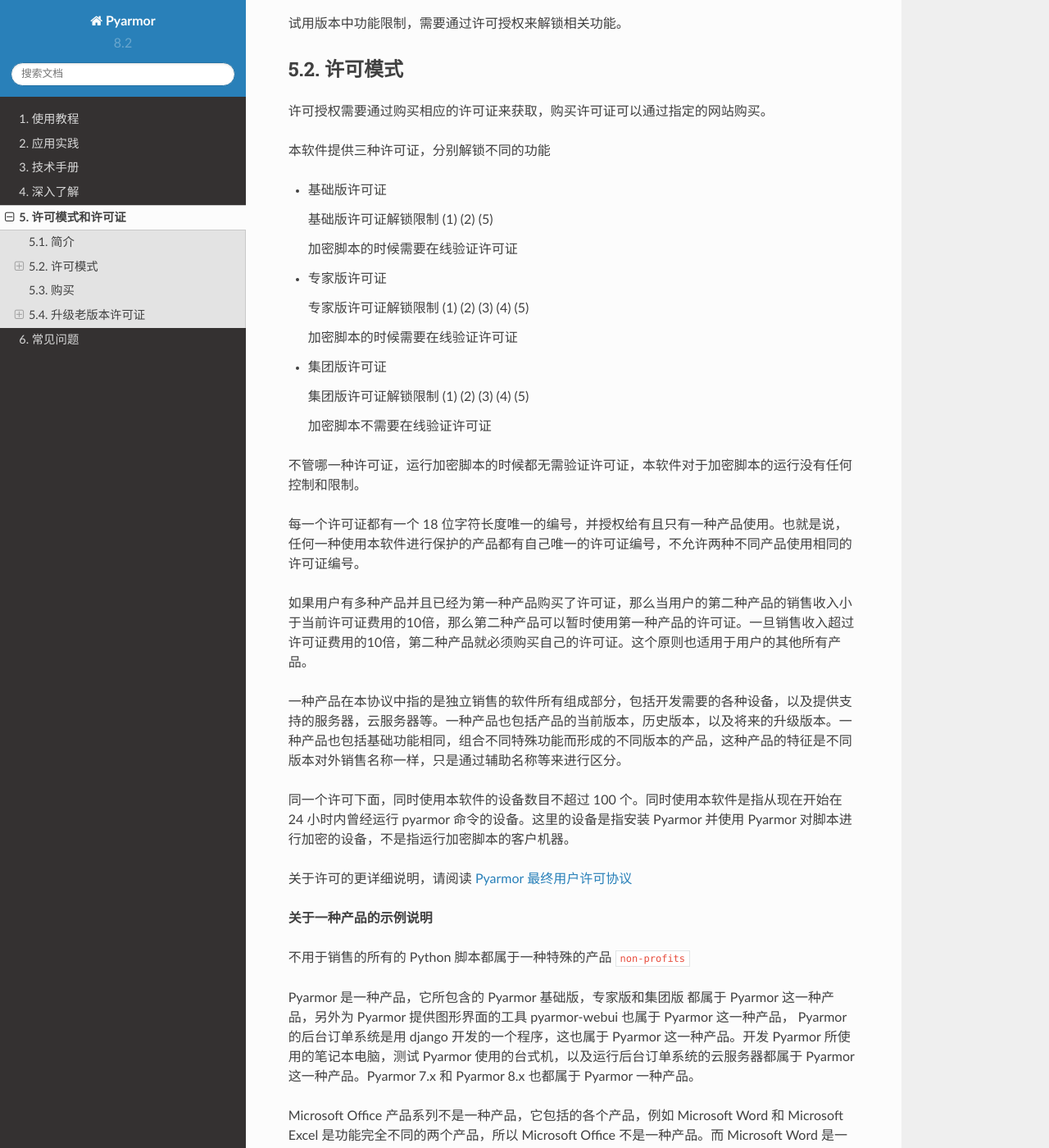
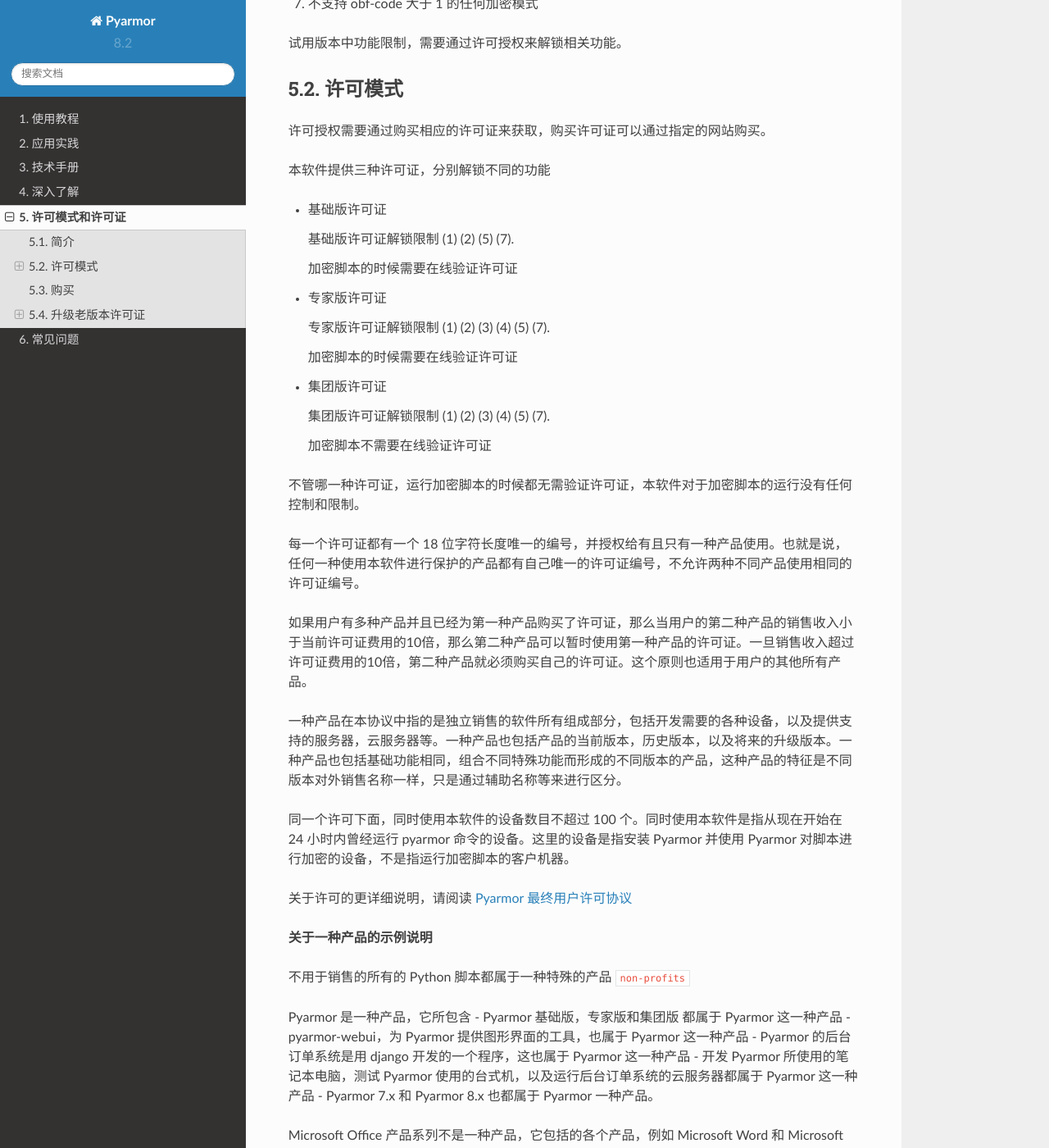
Before and after one commit to dashingsoft/pyarmor-docs-zh, a Sphinx documentation site: the page built from docs/licenses.rst, in a window 1280 px wide and 1400 px high, scrolled down 678 px. Shown: the whole window at 82% size. Built offline with Sphinx 7.4.7 and the Read the Docs theme 2.0.0, drawn with Linux system fonts in a browser that asks for light colours; pages that are not in the unit, such as notebooks, are missing from menus; some of the changed text lies outside the part shown.

Commit message:
Doc obf-code=2

```diff
--- a/docs/how-to/security.rst
+++ b/docs/how-to/security.rst
@@ -22,6 +22,7 @@
 * :option:`--enable-themida` 可以防止动态调试器，但是对性能影响比较大，并且仅在 Windwos 可用
 * :option:`--mix-str` 保护脚本的所有字符串常量
 * `pyarmor cfg mix_argnames=1` 保护函数参数，但是可能导致 annotations 不可用
+* :option:`--obf-code` ``2`` 能够同时增加反编译 Bytecode 的难度
 
 下面的选项可以隐藏加密模块的属性，外部脚本无法直接导入和使用加密脚本
 
--- a/docs/licenses.rst
+++ b/docs/licenses.rst
@@ -22,6 +22,7 @@
 (4) 可以使用本软件加密非商业用途的脚本，未经许可不得用于商业用途。
 (5) 运行辅助包的名称 "pyarmor_runtime_000000" 不可以被设置和修改
 (6) 不可以使用本软件提供任何形式的加密服务，不管是通过应用程序还是网络服务。
+(7) 不支持 obf-code 大于 1 的任何加密模式
 
 试用版本中功能限制，需要通过许可授权来解锁相关功能。
 
@@ -34,19 +35,19 @@
 
 * 基础版许可证
 
-  基础版许可证解锁限制 (1) (2) (5)
+  基础版许可证解锁限制 (1) (2) (5) (7).
 
   加密脚本的时候需要在线验证许可证
 
 * 专家版许可证
 
-  专家版许可证解锁限制 (1) (2) (3) (4) (5)
+  专家版许可证解锁限制 (1) (2) (3) (4) (5) (7).
 
   加密脚本的时候需要在线验证许可证
 
 * 集团版许可证
 
-  集团版许可证解锁限制 (1) (2) (3) (4) (5)
+  集团版许可证解锁限制 (1) (2) (3) (4) (5) (7).
 
   加密脚本不需要在线验证许可证
 
@@ -66,7 +67,12 @@
 
 不用于销售的所有的 Python 脚本都属于一种特殊的产品 ``non-profits``
 
-Pyarmor 是一种产品，它所包含的 Pyarmor 基础版，专家版和集团版 都属于 Pyarmor 这一种产品，另外为 Pyarmor 提供图形界面的工具 pyarmor-webui 也属于 Pyarmor 这一种产品， Pyarmor 的后台订单系统是用 django 开发的一个程序，这也属于 Pyarmor 这一种产品。开发 Pyarmor 所使用的笔记本电脑，测试 Pyarmor 使用的台式机，以及运行后台订单系统的云服务器都属于 Pyarmor 这一种产品。Pyarmor 7.x 和 Pyarmor 8.x 也都属于 Pyarmor 一种产品。
+Pyarmor 是一种产品，它所包含
+- Pyarmor 基础版，专家版和集团版 都属于 Pyarmor 这一种产品
+- pyarmor-webui，为 Pyarmor 提供图形界面的工具，也属于 Pyarmor 这一种产品
+- Pyarmor 的后台订单系统是用 django 开发的一个程序，这也属于 Pyarmor 这一种产品
+- 开发 Pyarmor 所使用的笔记本电脑，测试 Pyarmor 使用的台式机，以及运行后台订单系统的云服务器都属于 Pyarmor 这一种产品
+- Pyarmor 7.x 和 Pyarmor 8.x 也都属于 Pyarmor 一种产品。
 
 Microsoft Office 产品系列不是一种产品，它包括的各个产品，例如 Microsoft Word 和 Microsoft Excel 是功能完全不同的两个产品，所以 Microsoft Office 不是一种产品。而 Microsoft Word 是一种产品，它的各个版本系列 Micorsoft Word 2003，Word 2007 等也都属于 Microsoft word 这一种产品。
 
@@ -87,6 +93,7 @@
    Assert 保护        有           有          有         有        [#]_
    大脚本文件          无           有          有         有         [#]_
    混淆字符串          无          有          有         有         [#]_
+   obf-code > 1      无          有          有         有         [#]_
    RFT加密模式         无          无         有          有         [#]_
    BCC加密模式         无          无         有          有         [#]_
    ===============  ========   ========   =========   ========  ==================
@@ -101,6 +108,7 @@
 .. [#] Assert 保护，是指保护加密脚本不会被替换或者非法注入的保护功能。
 .. [#] 大脚本文件，是指加密脚本的大小超过一定值，“无”表示不能加密大脚本，“有”表示可以加密大脚本。
 .. [#] 混淆字符串，是指对脚本中的字符串常量进行混淆保护的功能。
+.. [#] 从 Pyarmor 8.2 开始，obf-code 支持使用多种不同方式对函数进行加密
 .. [#] RFT 加密模式，是指通过重命名脚本中的函数，类，方法和变量的名称来保护脚本的功能。
 .. [#] BCC 加密模式，是指把 Python 脚本中部分函数转换成为对应的 C 函数，通过编译直接生成机器指令代码，从而对脚本进行保护的功能。
 
--- a/docs/reference/man.rst
+++ b/docs/reference/man.rst
@@ -133,7 +133,7 @@
 --prefix PREFIX                 设置导入运行辅助包的前缀名称 :option:`... <--prefix>`
 
 --obf-module <0,1>              指定模块加密模式，默认是 1 :option:`... <--obf-module>`
---obf-code <0,1>                指定代码加密模式，默认是 1 :option:`... <--obf-code>`
+--obf-code <0,1,2>              指定代码加密模式，默认是 1 :option:`... <--obf-code>`
 --no-wrap                       禁用包裹加密模式 :option:`... <--no-wrap>`
 --enable <jit,rft,bcc,themida>  启用不同的保护特征 :option:`... <--enable>`
 --mix-str                       混淆字符串常量 :option:`... <--mix-str>`
@@ -370,9 +370,11 @@
 
             加密模块对应 ``.pyc`` ，默认是 1
 
-.. option:: --obf-code <0,1>
+.. option:: --obf-code <0,1,2>
 
             加密模块中的每一个函数（二次加密），默认是 1
+
+模式 ``2`` 是 Pyarmor 8.2 中新增加的，它能增加从 Bytecode 进行反编译的难度，同时会降低一点性能。
 
 .. option:: --no-wrap
 
```
